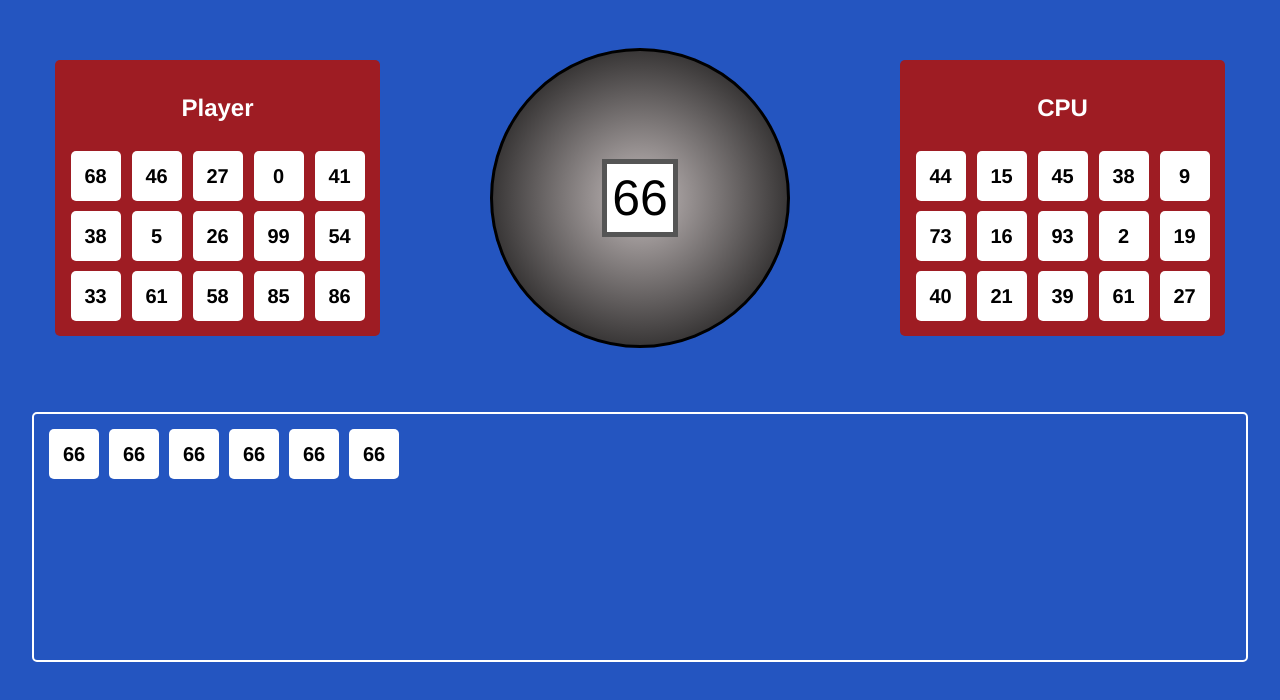
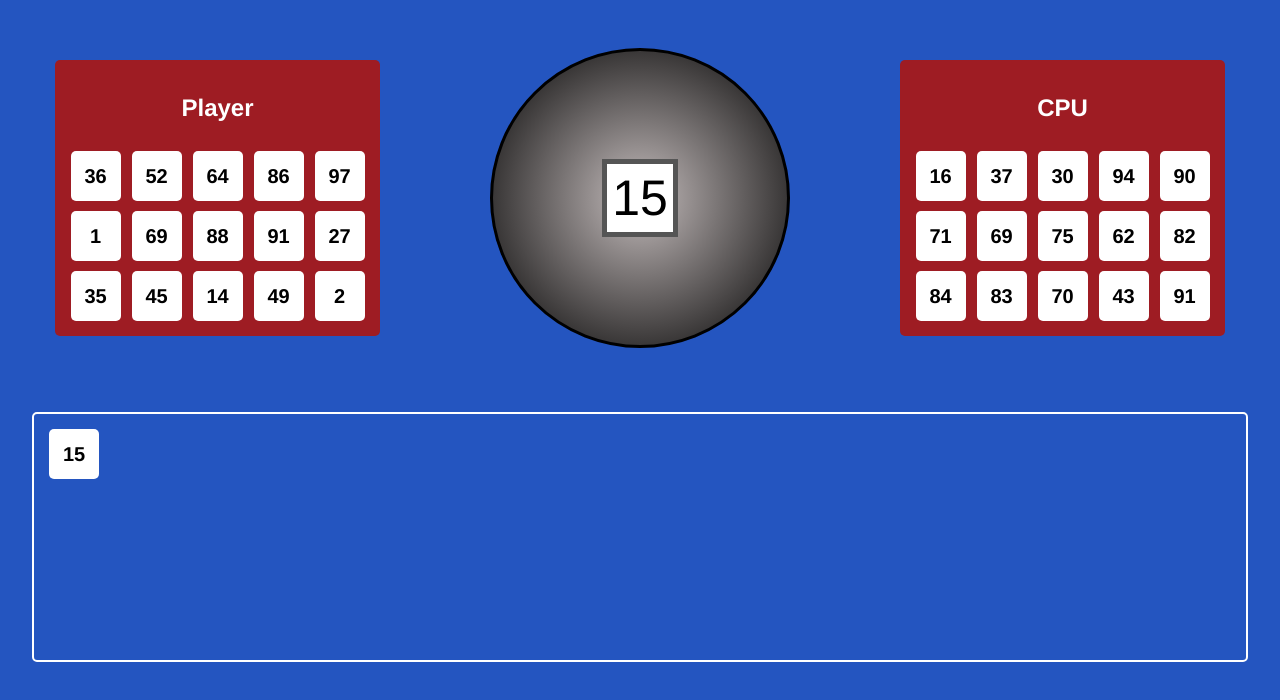
Before and after one commit to fedekrenn/simulador-bingo, a plain HTML site: page index.html in a window 1280 px wide. Drawn offline with Linux system fonts and the light colour scheme.

Commit message:
Función para sortear el número principal, se acomodan estilos

```diff
--- a/index.html
+++ b/index.html
@@ -6,6 +6,8 @@
     <meta http-equiv="X-UA-Compatible" content="IE=edge">
     <meta name="viewport" content="width=device-width, initial-scale=1.0">
     <link rel="stylesheet" href="style.css">
+    <!-- Poner favicon! -->
+    <link rel="shortcut icon" href="" type="image/x-icon">
     <title>Juego de bingo</title>
 </head>
 
@@ -16,7 +18,7 @@
             <div class="carton__numero-contenedor" id="playerBoard"></div>
         </div>
         <div class="mezclador">
-            <p>66</p>
+            <p id="numberDraw"></p>
         </div>
         <div class="carton">
             <h2>CPU</h2>
@@ -24,13 +26,8 @@
         </div>
     </section>
 
-    <section class="numeros">
-        <div class="numero-obtenido">66</div>
-        <div class="numero-obtenido">66</div>
-        <div class="numero-obtenido">66</div>
-        <div class="numero-obtenido">66</div>
-        <div class="numero-obtenido">66</div>
-        <div class="numero-obtenido">66</div>
+    <section class="numeros" id="totalNumbers">
+
     </section>
 
     <script src="./script.js"></script>
--- a/script.js
+++ b/script.js
@@ -1,38 +1,54 @@
-function fiftennNumbersAleatory() {
+const userboard = document.getElementById('playerBoard')
+const cpuBoard = document.getElementById('cpuBoard')
+const totalNumbers = document.getElementById('totalNumbers')
+const numberDraw = document.getElementById('numberDraw')
+
+const userNumbers = fifteenRandomNumbers()
+const cpuNumbers = fifteenRandomNumbers()
+
+for (let number of userNumbers) {
+    userboard.innerHTML += `<div class="numero-contenedor__child">${number}</div>`
+}
+
+for (let number of cpuNumbers) {
+    cpuBoard.innerHTML += `<div class="numero-contenedor__child">${number}</div>`
+}
+
+numberDraw.addEventListener('click', randomNumberDraw)
+randomNumberDraw()
+
+
+
+function randomNumberDraw() {
+
+    const randomNumber = Math.floor(Math.random() * 100)
+
+    numberDraw.innerText = randomNumber
+
+    totalNumbers.innerHTML += `<div class="numero-obtenido">${randomNumber}</div>`
+}
+
+
+
+
+function fifteenRandomNumbers() {
 
     const arr = [];
 
     for (let i = 0; i < 15; i++) {
-        const number = Math.floor(Math.random() * 100)
+        const randomNumber = Math.floor(Math.random() * 100)
 
-        isInArray = arr.includes(number)
+        isInArray = arr.includes(randomNumber)
 
-        if (number == 100) {
+        if (randomNumber == 100 || randomNumber == 0) {
+            i-- // Si bien no lo agrega al array por el continue, con el i-- "vuelvo" un ciclo, ya que si no lo pierdo y quedo con menos de 15
             continue
         } else if (!isInArray) {
-            arr.push(number)
+            arr.push(randomNumber)
         } else {
             i--
         }
     }
+
     return arr
 }
-
-function printNumbersInBoard() {
-
-    const userboard = fiftennNumbersAleatory()
-    const cpuBoard = fiftennNumbersAleatory()
-
-    const user = document.getElementById('playerBoard')
-    const cpu = document.getElementById('cpuBoard')
-
-    for (let number of userboard) {
-        user.innerHTML += `<div class="numero-contenedor__child">${number}</div>`
-    }
-
-    for (let number of cpuBoard) {
-        cpu.innerHTML += `<div class="numero-contenedor__child">${number}</div>`
-    }
-}
-
-printNumbersInBoard()
--- a/style.css
+++ b/style.css
@@ -65,6 +65,16 @@ body {
     font-size: 50px;
     padding: 5px;
     border: 5px solid #555;
+    min-width: 70px;
+    min-height: 70px;
+    text-align: center;
+    cursor: pointer;
+}
+
+.mezclador p:hover{
+    background-color: #000;
+    color: #fff;
+    transition: .5s;
 }
 
 .numeros {
```
